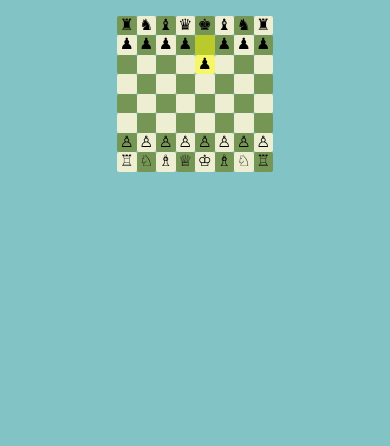
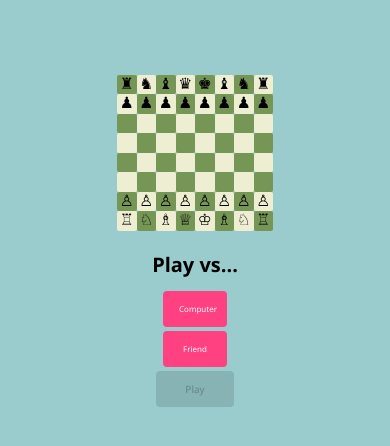
Before and after one commit to tbivash3/ChessAIEngine, an Angular app: page / in a window 390 px wide. Shown: the top 446 px of the page. Built offline with nearby package versions, Linux system fonts and the light colour scheme.

Commit message:
Add mobile version

```diff
--- a/src/app/app.component.html
+++ b/src/app/app.component.html
@@ -1,33 +1,11 @@
 <div id="container">
 
   <div class="deadPieceContainer">
-    <div class="rookContainer deadContainer">
-      <span>{{blackDeadPiecesContainer[0]}}</span>
-      <span>{{blackDeadPiecesContainer[1]}}</span>
+    <div class="deadContainer">
+      <span *ngFor="let i of blackDeadPiecesContainer">{{i}}</span>
     </div>
-    <div class="knightContainer deadContainer">
-      <span>{{blackDeadPiecesContainer[2]}}</span>
-      <span>{{blackDeadPiecesContainer[3]}}</span>
-    </div>
-    <div class="bishopContainer deadContainer">
-      <span>{{blackDeadPiecesContainer[4]}}</span>
-      <span>{{blackDeadPiecesContainer[5]}}</span>
-    </div>
-    <div class="kingContainer deadContainer">
-      <span>{{blackDeadPiecesContainer[6]}}</span>
-    </div>
-    <div class="queenContainer deadContainer">
-      <span>{{blackDeadPiecesContainer[7]}}</span>
-    </div>
-    <div class="pawnContainer deadContainer">
-      <span>{{blackDeadPiecesContainer[8]}}</span>
-      <span>{{blackDeadPiecesContainer[9]}}</span>
-      <span>{{blackDeadPiecesContainer[10]}}</span>
-      <span>{{blackDeadPiecesContainer[11]}}</span>
-      <span>{{blackDeadPiecesContainer[12]}}</span>
-      <span>{{blackDeadPiecesContainer[13]}}</span>
-      <span>{{blackDeadPiecesContainer[14]}}</span>
-      <span>{{blackDeadPiecesContainer[15]}}</span>
+    <div class="deadContainer">
+      <span *ngFor="let i of whiteDeadPiecesContainer">{{i}}</span>
     </div>
   </div>
 
@@ -46,39 +24,19 @@
           {{boardConfiguration[i].unicode}}</div>
       </div>
     </ng-container>
-
-
   </div>
 
-  <div class="deadPieceContainer">
-    <div class="rookContainer deadContainer rightSide">
-      <span>{{whiteDeadPiecesContainer[0]}}</span>
-      <span>{{whiteDeadPiecesContainer[1]}}</span>
+  <div id="game-info">
+    <div class="game-mode-select">
+      <h1>Play vs...</h1>
+      <button mat-flat-button color="accent" (click)="selectPlayMode(0)"
+        [disabled]="playMode === 0 || gameStarted === 1">Computer</button>
+      <button mat-flat-button color="accent" (click)="selectPlayMode(1)"
+        [disabled]="playMode === 1 || gameStarted === 1">Friend</button>
     </div>
-    <div class="knightContainer deadContainer rightSide">
-      <span>{{whiteDeadPiecesContainer[2]}}</span>
-      <span>{{whiteDeadPiecesContainer[3]}}</span>
-    </div>
-    <div class="bishopContainer deadContainer rightSide">
-      <span>{{whiteDeadPiecesContainer[4]}}</span>
-      <span>{{whiteDeadPiecesContainer[5]}}</span>
-    </div>
-    <div class="kingContainer deadContainer rightSide">
-      <span>{{whiteDeadPiecesContainer[6]}}</span>
-    </div>
-    <div class="queenContainer deadContainer rightSide">
-      <span>{{whiteDeadPiecesContainer[7]}}</span>
-    </div>
-    <div class="pawnContainer deadContainer rightSide">
-      <span>{{whiteDeadPiecesContainer[8]}}</span>
-      <span>{{whiteDeadPiecesContainer[9]}}</span>
-      <span>{{whiteDeadPiecesContainer[10]}}</span>
-      <span>{{whiteDeadPiecesContainer[11]}}</span>
-      <span>{{whiteDeadPiecesContainer[12]}}</span>
-      <span>{{whiteDeadPiecesContainer[13]}}</span>
-      <span>{{whiteDeadPiecesContainer[14]}}</span>
-      <span>{{whiteDeadPiecesContainer[15]}}</span>
-    </div>
+
+    <button mat-flat-button color="primary" class="play-button" (click)="startGame()"
+      [disabled]="playMode === -1 || gameStarted === 1">Play</button>
   </div>
 
 </div>
--- a/src/app/app.component.scss
+++ b/src/app/app.component.scss
@@ -23,17 +23,15 @@ h1 {
 }
 
 .deadPieceContainer {
-    margin-top: auto;
-    margin-bottom: auto;
-
     width: 16vw;
     display: flex;
     flex-direction: column;
-    justify-content: center;
+    justify-content: space-between;
 }
 
 .deadContainer {
     display: flex;
+    flex-wrap: wrap;
     flex-direction: row-reverse;
 
     span {
@@ -41,14 +39,6 @@ h1 {
         height: 4vw;
         font-size: 3vw;
     }
-
-    &.rightSide {
-        flex-direction: row;
-    }
-}
-
-.pawnContainer {
-    flex-wrap: wrap;
 }
 
 .box {
@@ -95,3 +85,92 @@ h1 {
     color: #69d5f0;
     z-index: 1;
 }
+
+#game-info {
+    width: 25vw;
+
+    display: flex;
+    flex-direction: column;
+    justify-content: space-between;
+    align-items: center;
+}
+
+.game-mode-select {
+    font-family: 'Segoe UI', Tahoma, Geneva, Verdana, sans-serif;
+    display: flex;
+    flex-direction: column;
+    justify-content: center;
+    align-items: center;
+    gap: 1vw;
+
+    h1 {
+        width: 100%;
+        margin-bottom: 2vw;
+    }
+
+    button {
+        width: 10vw;
+        height: 2.5vw;
+        font-size: 1vw;
+        font-family: 'Segoe UI', Tahoma, Geneva, Verdana, sans-serif;
+    }
+}
+
+.play-button {
+    width: 15vw;
+    height: 4vw;
+    font-size: 1.5vw;
+    margin: 1vw;
+    font-family: 'Segoe UI', Tahoma, Geneva, Verdana, sans-serif;
+}
+
+button:hover:enabled {
+    opacity: 0.7;
+}
+
+@media only screen and (max-width: 1000px) {
+
+    #container {
+        flex-direction: column;
+        align-items: center;
+    }
+
+    .deadPieceContainer {
+        width: 40vw;
+        height: 10vw;
+        flex-direction: row;
+        flex-wrap: wrap;
+
+        .deadContainer {
+
+            margin: auto;
+
+            span {
+                width: 3vw;
+                height: 3vw;
+                font-size: 2vw;
+            }
+        }
+    }
+
+    .game-mode-select {
+
+        h1 {
+           font-size: 20px;
+        }
+
+        button {
+            height: 25%;
+            font-size: 8px;
+            width: 50%;
+        }
+    }
+
+    .play-button {
+        height: 40%;
+        width: 80%;
+        font-size: 10px;
+    }
+
+
+}
--- a/src/app/app.component.ts
+++ b/src/app/app.component.ts
@@ -7,7 +7,6 @@ import { BoardUtil } from './utility/board.util';
 import { MovesUtil } from './utility/moves.util';
 import { MatDialog } from '@angular/material/dialog';
 import { GameOverDialogComponent } from './game-over-dialog/game-over-dialog.component';
-import { AfterViewInit } from '@angular/core';
 import { Minimax } from './utility/minimax';
 
 @Component({
@@ -15,21 +14,19 @@ import { Minimax } from './utility/minimax';
   templateUrl: './app.component.html',
   styleUrls: ['./app.component.scss']
 })
-export class AppComponent implements AfterViewInit, OnInit {
+export class AppComponent implements OnInit {
 
   blackKingIndex = Constants.BLACK_KING_INITIAL_INDEX;
 
   whiteKingIndex = Constants.WHTE_KING_INITIAL_INDEX;
 
-  piecesStartIndexInDeadContainer = Constants.getPiecesStartIndex();
-
   numOfBoxes: number[] = [];
 
   boardConfiguration: Piece[] = [];
 
-  blackDeadPiecesContainer = new Array<String>(16);
+  blackDeadPiecesContainer: string[] = [];
 
-  whiteDeadPiecesContainer = new Array<String>(16);
+  whiteDeadPiecesContainer: string[] = [];
 
   validMoves: number[] = [];
 
@@ -43,6 +40,10 @@ export class AppComponent implements AfterViewInit, OnInit {
 
   gameOverText = '';
 
+  playMode = -1;
+
+  gameStarted = 0;
+
   constructor(private movesUtil: MovesUtil, private gameOverDialog: MatDialog, private minimax: Minimax) { }
 
   @ViewChild('board')
@@ -52,10 +53,6 @@ export class AppComponent implements AfterViewInit, OnInit {
     this.initGameConfig();
     this.numOfBoxes = Array.from(Array(64).keys())
     this.boardConfiguration = BoardUtil.getInitialBoardConfiguration();
-  }
-
-  ngAfterViewInit(): void {
-    this.botTurn();
   }
 
   async botTurn() {
@@ -110,7 +107,9 @@ export class AppComponent implements AfterViewInit, OnInit {
 
     if (isDestinationIndexValid) {
       this.updateBoard(this.currentBoxIndex, destinationIndex);
-      this.botTurn();
+
+      if (this.playMode === 0)
+        this.botTurn();
     }
   }
 
@@ -144,6 +143,19 @@ export class AppComponent implements AfterViewInit, OnInit {
     event.preventDefault();
     this.resetValidMovesSet();
     this.currentBoxIndex = -1;
+  }
+
+  selectPlayMode(mode: number) {
+    this.playMode = mode;
+  }
+
+  startGame() {
+
+    this.gameStarted = 1;
+    if (this.playMode === 0) {
+      this.botTurn();
+    }
+
   }
 
   checkIfGameOver() {
@@ -244,19 +256,21 @@ export class AppComponent implements AfterViewInit, OnInit {
 
     this.whiteKingIndex = Constants.WHTE_KING_INITIAL_INDEX;
 
-    this.piecesStartIndexInDeadContainer = Constants.getPiecesStartIndex();
+    this.currentPlayer = Constants.PLAYER_ONE;
 
-    this.blackDeadPiecesContainer.fill('');
+    this.blackDeadPiecesContainer = [];
 
-    this.whiteDeadPiecesContainer.fill('');
-
-    this.currentPlayer = Constants.PLAYER_ONE;
+    this.whiteDeadPiecesContainer = [];
 
     this.recentMoveIndex = [-1, -1];
 
     this.currentBoxIndex = -1;
 
     this.gameOverText = '';
+
+    this.playMode = -1;
+
+    this.gameStarted = 0;
   }
 
   updateKingsIndex(sourcePieceUnicode: string, destinationIndex: number) {
@@ -276,7 +290,6 @@ export class AppComponent implements AfterViewInit, OnInit {
   setDeadPieceContainerArray(piece: Piece) {
     if (piece.unicode !== '') {
       const color = piece.color;
-      const type = piece.type;
 
       let arr = this.blackDeadPiecesContainer;
 
@@ -284,29 +297,8 @@ export class AppComponent implements AfterViewInit, OnInit {
         arr = this.whiteDeadPiecesContainer;
       }
 
-      let index = this.getAndUpdatePieceIndex(type);
-
-      arr[index] = piece.unicode;
+      arr.push(piece.unicode);
     }
-  }
-
-  getAndUpdatePieceIndex(type: string) {
-
-    let index = -1;
-
-    let pos = 0;
-
-    const indexArr = this.piecesStartIndexInDeadContainer.get(type) || [0, 1];
-
-    if (this.currentPlayer === Constants.PLAYER_TWO) pos = 1;
-
-    index = indexArr[pos];
-
-    indexArr[pos]++;
-
-    this.piecesStartIndexInDeadContainer.set(type, indexArr);
-
-    return index;
   }
 
   checkIfDestinationIndexIsValid(destinationIndex: number): boolean {
--- a/src/app/app.module.ts
+++ b/src/app/app.module.ts
@@ -9,7 +9,8 @@ import { MovesUtil } from './utility/moves.util';
 import { GameOverDialogComponent } from './game-over-dialog/game-over-dialog.component';
 import { MatDialogModule } from '@angular/material/dialog';
 import { MatButtonModule } from '@angular/material/button';
-import { Minimax } from './utility/minimax';
+import { MatSelectModule } from '@angular/material/select';
+import { MatButtonToggleModule } from '@angular/material/button-toggle';
 
 @NgModule({
   declarations: [
@@ -22,6 +23,8 @@ import { Minimax } from './utility/minimax';
     NoopAnimationsModule,
     MatDialogModule,
     MatButtonModule,
+    MatSelectModule,
+    MatButtonToggleModule
   ],
   providers: [BoardUtil, MovesUtil],
   bootstrap: [AppComponent]
--- a/src/styles.scss
+++ b/src/styles.scss
@@ -3,5 +3,5 @@
     margin: 0px;
 }
 html, body { margin: 0; font-family: Roboto, "Helvetica Neue", sans-serif;
-background-color: rgb(130, 195, 197);
+background-color: rgb(154, 204, 206);
 }
```
